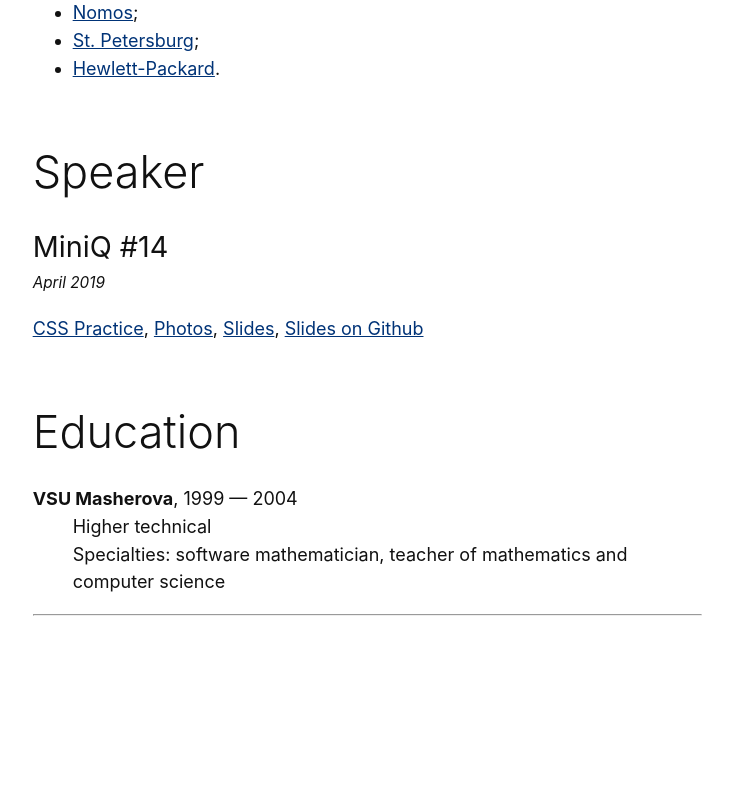
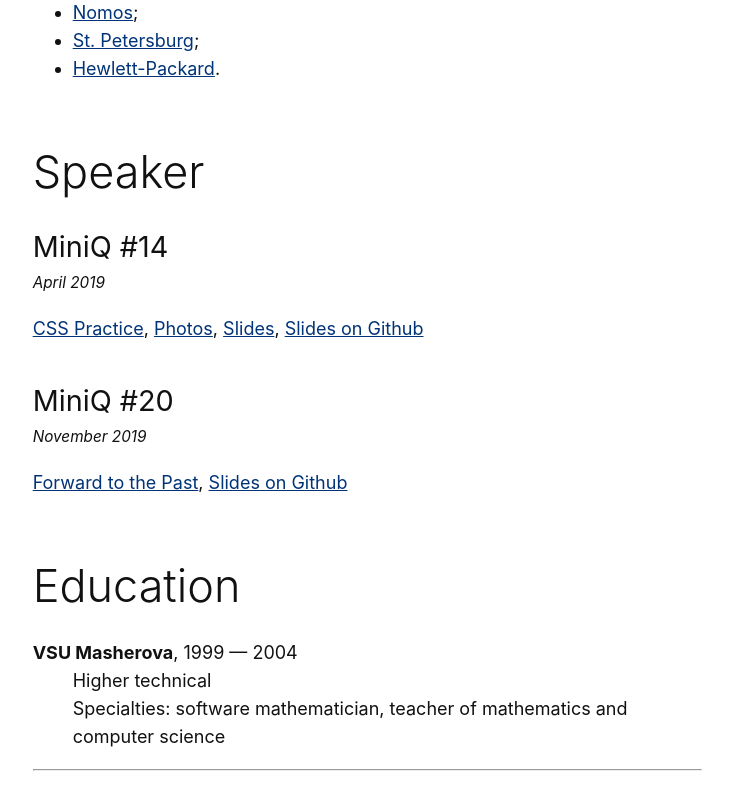
Before and after one commit to bndby/bndby2, a Next.js app: page / in a window 1280 px wide. Shown: the part 4484-5284 px from the top of the page, without its empty margins (242-975 px from the left). Before the commit the page ends 5129 px from the top, so only its background shows below. Built offline with nearby package versions, Linux system fonts and the light colour scheme.

Commit message:
Update index.tsx

```diff
--- a/pages/index.tsx
+++ b/pages/index.tsx
@@ -259,6 +259,13 @@ const Home = () => (
         <a href="https://www.slideshare.net/vitebsk-miniq/css-142758766">Slides</a>,{' '}
         <a href="https://github.com/bndby/doklad-css">Slides on Github</a>
       </p>
+
+      <h3>MiniQ #20</h3>
+      <h4>November 2019</h4>
+      <p>
+        <a href="https://community-z.com/events/miniq-vitebsk-20/talks/1741">Forward to the Past</a>,{' '}
+        <a href="https://github.com/bndby/doklad-jamstack">Slides on Github</a>
+      </p>
     </section>
 
     <section id="education">
```
